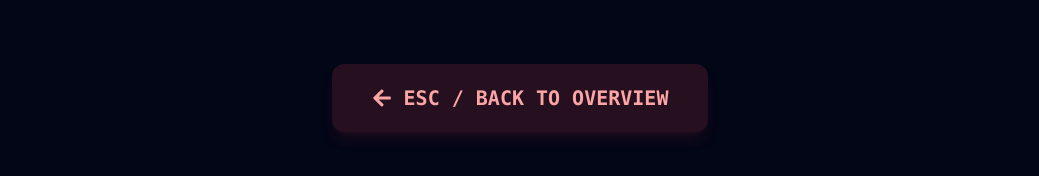
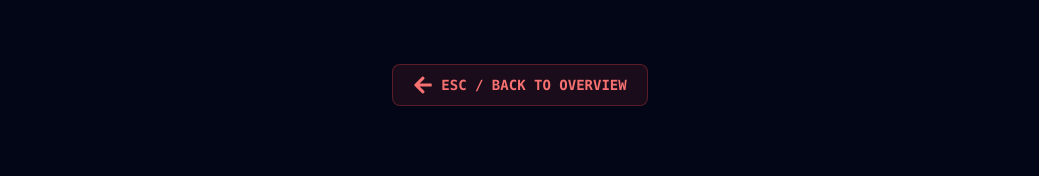
Before and after one commit to Euchie23/portfolio-website, a React (Vite) app: page / in a window 1280 px wide. Both pictures are taken after a click on the element 358 px from the left and 2299 px from the top of the page. Shown: the top 176 px of the page, without its empty margins (120-1159 px from the left). Built offline with nearby package versions, Linux system fonts and the light colour scheme.

Commit message:
src/App.jsx

```diff
--- a/src/App.jsx
+++ b/src/App.jsx
@@ -117,24 +117,25 @@ const App = () => {
       try {
         const cacheKey = "main-diagram";
 
-        // serve cache instantly (no flicker)
+        let svg;
+
         if (mermaidCache.current[cacheKey]) {
-          container.innerHTML = mermaidCache.current[cacheKey];
-          container.dataset.svg = mermaidCache.current[cacheKey];
-          return;
+          svg = mermaidCache.current[cacheKey];
+        } else {
+          const result = await mermaid.render(
+            `mermaid-${Date.now()}`,
+            graphDefinition
+          );
+          svg = result.svg;
+          mermaidCache.current[cacheKey] = svg;
         }
-
-        const { svg } = await mermaid.render(
-          `mermaid-${Date.now()}`,
-          graphDefinition
-        );
 
         if (cancelled || !container) return;
 
+        // ✅ ALWAYS inject into DOM (this is the fix)
         container.innerHTML = svg;
         container.dataset.svg = svg;
 
-        mermaidCache.current[cacheKey] = svg;
       } catch (err) {
         console.error("Mermaid render error:", err);
       }
@@ -382,9 +383,6 @@ const App = () => {
                     <p className="text-slate-400 text-sm leading-relaxed">
                       Executed an <span className="font-bold text-slate-200">end-to-end 3-year study</span> (NTU) identifying COVID-19 reprieve signals and conducting <span className="font-bold text-slate-200">Human Health Risk Evaluations (EDI/HQ)</span>.
                     </p>
-                    <p className="text-emerald-400 text-xs mt-2">
-                      Used for: assessing human health exposure and seafood safety risk.
-                    </p>
                   </div>
 
                   {/* Pillar 3: Fisheries Dynamics */}
@@ -404,9 +402,6 @@ const App = () => {
                     <p className="text-slate-400 text-sm leading-relaxed">
                       Building <span className="font-bold text-slate-200">PostGIS & Python</span> pipelines. Modeling industrial <span className="font-bold text-slate-200">pollution plumes</span> and <span className="font-bold text-slate-200">biological hotspots</span> to identify spatial risk overlap.
                     </p>
-                    <p className="text-emerald-400 text-xs mt-2">
-                      Used for: identifying pollution hotspots and ecological risk overlap.
-                    </p>
                   </div>
 
                   {/* Pillar 1: Industrial HSE-Q */}
@@ -415,9 +410,7 @@ const App = () => {
                     <p className="text-slate-400 text-sm leading-relaxed">
                       Designing <span className="font-bold text-slate-200">ISO 45001</span> compliant architectures for Oil & Gas. Transforming field safety into <span className="font-bold text-slate-200">audit-ready risk intelligence</span> for high-stakes operations.
                     </p>
-                    <p className="text-emerald-400 text-xs mt-2">
-                      Used for: structuring field data into audit-ready risk intelligence.
-                    </p>
+
                   </div>
 
                 </div>
@@ -516,20 +509,21 @@ const App = () => {
           {/* ✅ RESTORE THIS WRAPPER */}
           <div className="max-w-5xl mx-auto px-6 py-16">
 
-            <div className="flex justify-center mb-12">
+            <div className="flex justify-center mb-16">
               <button
                 onClick={() => {
                   setActiveProject(null);
                   setDiagramKey(prev => prev + 1);
                 }}
                 className="
-                  flex items-center gap-3
-                  bg-red-500/15 hover:bg-red-500/25
-                  text-red-300
-                  text-xl font-bold font-mono
-                  px-10 py-5
-                  rounded-xl
-                  shadow-lg shadow-red-500/10
+                  flex items-center gap-2
+                  bg-red-500/10 hover:bg-red-500/20
+                  text-red-400
+                  text-sm font-semibold font-mono
+                  px-5 py-2.5
+                  rounded-lg
+                  border border-red-500/30
+                  hover:border-red-400
                   transition-all
                 "
               >
```
